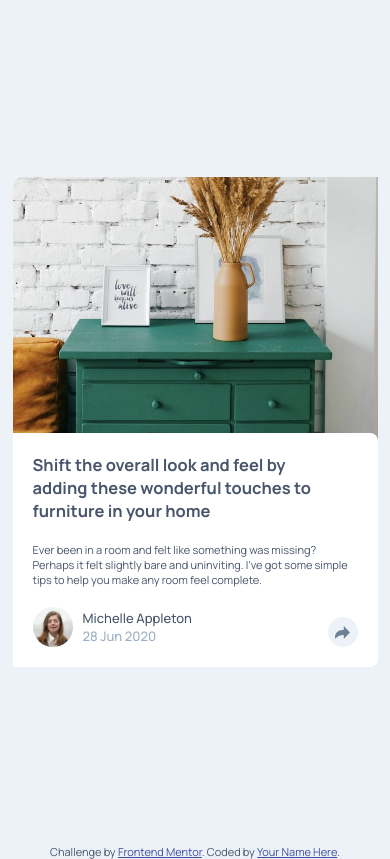
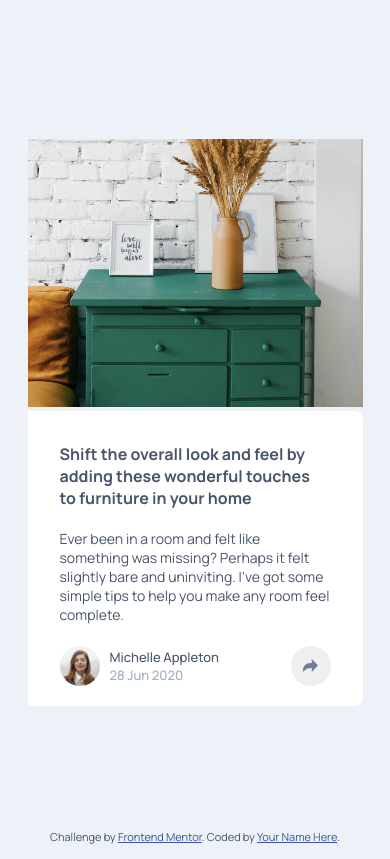
Before and after one commit to Goodwill-dev-art/ARTICLE-PREVIEW-COMPONENT-MASTER, a plain HTML site: page index.html in a window 390 px wide. Drawn offline with Linux system fonts and the light colour scheme.

Commit message:
change the mobile design and added responsiveness

```diff
--- a/css/style.css
+++ b/css/style.css
@@ -2,15 +2,18 @@
     font-family: "Poppins";
     src: url(../font/Manrope-VariableFont_wght.ttf);
 }
+
 * {
     margin: 0%;
     padding: 0%;
     box-sizing: inherit;
 }
+
 html {
-         font-size: 10px;
+    font-size: 62.5%;
     box-sizing: border-box;
 }
+
 :root {
     --default-font-family: "Poppins";
     /* colors */
@@ -24,15 +27,18 @@ html {
     --default-font: 1.3rem;
 
 }
+
 button {
     cursor: pointer;
     /* background: var(--Light-Grayish-Blue); */
     border: none;
 
 }
-button:hover  {
+
+button:hover {
     background: var(--Grayish-Blue);
 }
+
 body {
     background-color: var(--Light-Grayish-Blue);
     font-size: var(--default-font);
@@ -40,43 +46,44 @@ body {
     color: var(--Very-Dark-Grayish-Blue);
     font-family: var(--default-font-family);
     height: 100vh;
+    display: flex;
+    align-items: center;
+    justify-content: center;
+    flex-direction: column;
+
 
 }
 
 
-.article-preview__container {
-display: flex;
-align-items: center;
-justify-content: center;
-min-height: 100%;
 
-}
 
 .article-preview {
-width: 84rem;
-display: flex;;
-/* padding: .7rem; */
+    max-width: 85rem;
+    width: 100%;
+    display: flex;
+
 
 
 
 }
+
 /***column 1 article image **/
 .article-preview__image {
-flex: 0 0 38%;
+    flex: 0 0 39%;
+    border-radius: 1rem 0 0 1rem;
+    transition: all ease;
+    overflow: hidden;
 
 
 
-border-radius: 1rem 0 0 1rem;
-transition: all ease;
-overflow: hidden;
-/* padding: 1rem;  */
+}
 
+.article-preview__image img:hover {
+
+    transform: scale(1.1);
 
 }
-.article-preview__image img:hover {
-/* transform: scale3d(1.01); */
-transform: scale(1.1);
-}
+
 .article-preview__image img {
     height: 100%;
     width: 100%;
@@ -86,71 +93,77 @@ object-position: 25%;
     transition: transform .4s;
 
 }
-/**column2 article preview text section **/
+
+/*column2 article preview text section */
 .article-preview__section {
     flex: 1;
-padding: 2.8rem ;
-background:#fff;
+    padding: 2.8rem;
+    background: #fff;
     border-radius: 0 .8rem .8rem 0;
     position: relative;
+
 }
-.article-preview__text{
-       /* padding:90rem ; */
+
+.article-preview__text {
+
     display: flex;
     flex-direction: column;
     gap: 2rem;
-       /* padding: 2rem 3rem 2rem 1rem; */
+
     padding: 1.2rem;
     font-size: 1.6rem;
 
 }
+
 .article-preview__text--h2 {
-      padding-right:1.5rem ;
+    /* padding-right: .4rem; */
 
 }
-.article-preview__text--paragraph{
-         /* padding-right: 2rem; */
-         /* margin-bottom: 1rem; */
-}
-/***article preview biography **/
-.article-preview__biograph{
-         padding: 1rem 0 0 0;
+
+.article-preview__text--paragraph {}
+
+/*article preview biography */
+.article-preview__biograph {
+    padding: 1rem 1.2rem;
     display: flex;
     align-items: center;
     justify-content: space-between;
-position: relative;
-/* padding: 2rem 0 0; */
-/* box-sizing: border-box; */
 
 
 
-/* padding-bottom: 1.5rem; */
+
+
+
 }
-.article-preview__biograph--section{
+
+.article-preview__biograph--section {
     display: flex;
     gap: 1rem;
     align-items: center;
 }
-.article-preview__biograph--img{
-         border-radius:50% ;
+
+.article-preview__biograph--img {
+    border-radius: 50%;
     height: 4rem;
     width: 4rem;
     object-fit: cover;
 
 }
 
-.article-preview__biograph--h4{
+.article-preview__biograph--h4 {
     display: flex;
     flex-direction: column;
     font-weight: 500;
 
 
 }
-.article-preview__biograph--name{
+
+.article-preview__biograph--name {
     color: var(--Very-Dark-Grayish-Blue);
 
 
 }
+
 .article-preview__biograph--date {
     color: var(--Grayish-Blue);
 
@@ -162,20 +175,20 @@ font-weight: 500;
 
     height: 4rem;
     width: 4rem;
-         border-radius:50% ;
+    border-radius: 50%;
     display: flex;
     justify-content: center;
     align-items: center;
     box-sizing: border-box;
     position: relative;
-
+    /* z-index: 100; */
 }
 
 .article-preview__biograph--button-popup {
 
     position: absolute;
 
-         height:6.5rem;
+    height: 6.5rem;
     border-radius: .8rem;
     width: 30rem;
 
@@ -193,6 +206,7 @@ transform: scale(0) translate(0%, -140%);
 
 
 }
+
 .article-preview__biograph--button-popup::after {
     content: "";
     height: 2rem;
@@ -205,7 +219,7 @@ transform: scale(0) translate(0%, -140%);
     background: var(--Very-Dark-Grayish-Blue);
 }
 
-.article-preview__biograph--button:hover path{
+.article-preview__biograph--button:hover path {
     fill: var(--Light-Grayish-Blue)
 }
 
@@ -217,100 +231,117 @@ transform: scale(0) translate(0%, -140%);
     margin: .5rem;
 
 }
+
 .article-preview__biograph--button-popup a:first-child {
     flex: 1;
     letter-spacing: 1rem;
 }
-.article-preview__biograph--button-popup a:not(:first-child){
+
+.article-preview__biograph--button-popup a:not(:first-child) {
     flex: 0 0 10%;
 }
-.article-preview__biograph--button:hover  .article-preview__biograph--button-popup{
-transform:scale(1) translate(-4%, -110%)  ;
+
+.article-preview__biograph--button:hover .article-preview__biograph--button-popup {
+    transform: scale(1) translate(-4%, -110%);
     visibility: visible;
     transition: transform .4s, visibility .4s;
 }
-@media (max-width:50rem) {
-    .article-preview__container {
-        padding: 1rem;
 
-    }
-    .article-preview{
-        flex-direction: column;
-        width: 36.5rem;
-        overflow: hidden;
-    }
-    .article-preview__section{
-        margin-top: -4rem;
-        flex: 1;
-        padding:  2rem ;
-    }
-    .article-preview__text{
-        padding: 0;
-        font-size: 1.1rem;
-        font-weight: 400;
-
-    }
-    .article-preview__biograph{
-        padding-top: 2rem;
-    }
-    .article-preview__text--paragraph {
-
-        color: var(--Very-Dark-Grayish-Blue);
-    }
-    .article-preview__biograph--button {
-        z-index:10000 ;
-
-        height: 3rem;
-        width: 3rem;
-        align-self: flex-end;
-        background-color: var(--Light-Grayish-Blue)
-
-
-;
-    }
-    .article-preview__biograph--button-popup{
-transform: translate(-30rem,9rem) ;
-
-justify-content: flex-start;
-left: 0%;
-
-right: 0;
-width: 36rem;
-
-
-border-radius: 0 0 1rem 1rem;
-height: 8rem;
-z-index: -1;
-
-
-;
-    }
-    .article-preview__biograph--button-popup::after{
+.article-preview__biograph--button-popup-mobile {
     display: none;
 }
 
+@media (max-width:33.7em) {
 
-    .article-preview__biograph--button-popup a{
+    .article-preview__container {
 
-        text-align: center;
-    }
-    .article-preview__biograph--button-popup a:first-child {
-flex: 0;
-        font-size: 1.2rem;
+        max-width: 33.5rem;
+        width: 100%;
+
+        overflow: hidden;
+
+
 
 
     }
-.article-preview__biograph--button-popup a:not(:first-child){
 
-  font-size: 1rem;
+    .article-preview {
+        flex-direction: column;
+
+
+
     }
-.article-preview__biograph--button:hover {
-    background-color: var(--Light-Grayish-Blue);
+
+    .article-preview__section {
+        padding: 2rem;
     }
-.article-preview__biograph--button:hover  .article-preview__biograph--button-popup{
-    transform: translate(-30rem,1.5rem)  ;
-    visibility: visible;
-    transition: transform .4s, visibility .4s;
+
+    .article-preview__image {
+        border-radius: unset;
+        flex: 0 0 20%;
+    }
+
+    .article-preview__text--h2 {
+        padding-right: .3rem;
+        font-size: 1.6rem;
+    }
+
+    .article-preview__text--paragraph {
+        font-size: 1.4rem;
+        margin-bottom: 1rem;
+    }
+
+    .article-preview__biograph--button-popup {
+
+
+        display: none;
+ }
+
+    .article-preview__biograph{
+padding :0 1.2rem;
+    }
+     .share__icon {
+        color: var(--Grayish-Blue);
+        text-decoration: none;
+        flex: 0 0 20%;
+        letter-spacing: .5rem;
+        text-transform: uppercase;
+
+    }
+
+    .article-preview__section {}
+
+    .article-preview__biograph--button-popup-mobile {
+
+        position: absolute;
+        width: 100%;
+        border-radius: 0;
+        background-color: var(--Very-Dark-Grayish-Blue);
+        display: flex;
+        align-items: center;
+        transform: translatey(120%);
+        justify-content: space-between;
+
+        left: 0%;
+
+
+        padding: 2rem 3.2rem;
+        border-radius: 0 0 .8rem .8rem;
+        transition: transform .3s ease-in;
+    }
+
+    .article-preview__biograph--button-popup-mobile .article-preview__biograph--button {
+        height: 2.5rem;
+        width: 2.5rem;
+        background-color: var(--Grayish-Blue);
+    }
+
+
+
+    .translateup {
+        transform: translateY(10%);
+
+
+
     }
 }
-/***create a sweperate container for the popup and link container**/
--- a/index.html
+++ b/index.html
@@ -11,23 +11,28 @@
 
   <!-- Feel free to remove these styles or customise in your own stylesheet 👍 -->
   <style>
-    .attribution { font-size: 11px; text-align: center; }
+    .attribution { font-size: 11px; text-align: center; position: fixed; bottom: 0;}
     .attribution a { color: hsl(228, 45%, 44%); }
   </style>
 </head>
 <body>
 <div class="article-preview__container">
   <main class="article-preview">
+    <!-- image first column  -->
     <figure class="article-preview__image"><img src="./images/drawers.jpg" alt=""></figure>
+    <!-- second column  -->
     <div class="article-preview__section">
       <section class="article-preview__text">
+           <!-- header text for second column  -->
         <h2 class="article-preview__text--h2">  Shift the overall look and feel by adding these wonderful
           touches to furniture in your home</h2>
+<!-- paragraph text for second column  -->
         <p class="article-preview__text--paragraph">
           Ever been in a room and felt like something was missing? Perhaps
           it felt slightly bare and uninviting. I’ve got some simple tips
           to help you make any room feel complete.</p>
         </section>
+        <!-- biograoh  -->
         <div class="article-preview__biograph">
         <section class="article-preview__biograph--section">
           <img src="./images/avatar-michelle.jpg" alt=""  class="article-preview__biograph--img">
@@ -35,11 +40,24 @@
 
           </span><span class="article-preview__biograph--date">      28 Jun 2020</span></h4>
         </section>
-        <button class="article-preview__biograph--button"><svg xmlns="http://www.w3.org/2000/svg" width="15" height="13" class="svg--button"><path fill="#6E8098" d="M15 6.495L8.766.014V3.88H7.441C3.33 3.88 0 7.039 0 10.936v2.049l.589-.612C2.59 10.294 5.422 9.11 8.39 9.11h.375v3.867L15 6.495z"/></svg><div class="article-preview__biograph--button-popup">
+        <button class="article-preview__biograph--button" onclick="translateUp(this)">
+          <svg xmlns="http://www.w3.org/2000/svg" width="15" height="13" class="svg--button">
+            <path fill="#6E8098" d="M15 6.495L8.766.014V3.88H7.441C3.33 3.88 0 7.039 0 10.936v2.049l.589-.612C2.59 10.294 5.422 9.11 8.39 9.11h.375v3.867L15 6.495z"/></svg>
+        <!-- social media popup icon  -->
+          <div class="article-preview__biograph--button-popup">
           <a href="#">share</a>
-        <section>
-          <a href="#"><img src="./images/icon-facebook.svg" alt=""></a><a href="#"><img src="./images/icon-pinterest.svg" alt=""></a><a href="#"><img src="./images/icon-twitter.svg" alt=""></a></section></div>
-      </div> </button>
+
+          <a href="#"><img src="./images/icon-facebook.svg" alt=""></a><a href="#"><img src="./images/icon-pinterest.svg" alt=""></a><a href="#"><img src="./images/icon-twitter.svg" alt=""></a></div>
+
+
+     </button>
+         <div class="article-preview__biograph--button-popup-mobile">
+          <a href="#" class="share__icon">share</a>
+
+          <a href="#" class="facebook__icon"><img src="./images/icon-facebook.svg" alt=""></a><a href="#"><img src="./images/icon-pinterest.svg" alt=""></a><a href="#"><img src="./images/icon-twitter.svg" alt=""></a>
+
+          <button class="article-preview__biograph--button" onclick=" translateUp(this)"><svg xmlns="http://www.w3.org/2000/svg" width="15" height="13" class="svg--button"><path fill="#6E8098" d="M15 6.495L8.766.014V3.88H7.441C3.33 3.88 0 7.039 0 10.936v2.049l.589-.612C2.59 10.294 5.422 9.11 8.39 9.11h.375v3.867L15 6.495z"/></svg></button>
+        </div>
 
     </div>
   </main>
@@ -54,5 +72,14 @@
     Challenge by <a href="https://www.frontendmentor.io?ref=challenge" target="_blank">Frontend Mentor</a>.
     Coded by <a href="#">Your Name Here</a>.
   </div>
+
+  <script>
+    function translateUp(e){
+      console.log(e)
+e.classList.add("translateUp")
+const mobilePopup = document.querySelector(".article-preview__biograph--button-popup-mobile")
+mobilePopup.classList.toggle("translateup")
+    }
+  </script>
 </body>
 </html>
```
Lines whose indentation alone changed are shown as unchanged.
